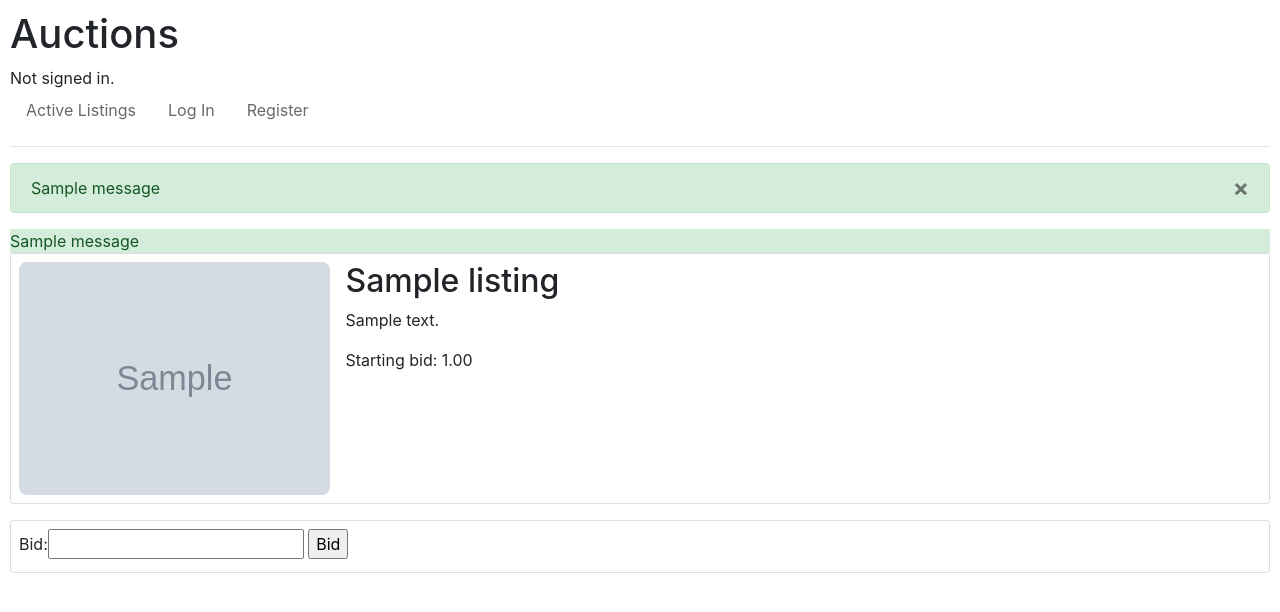
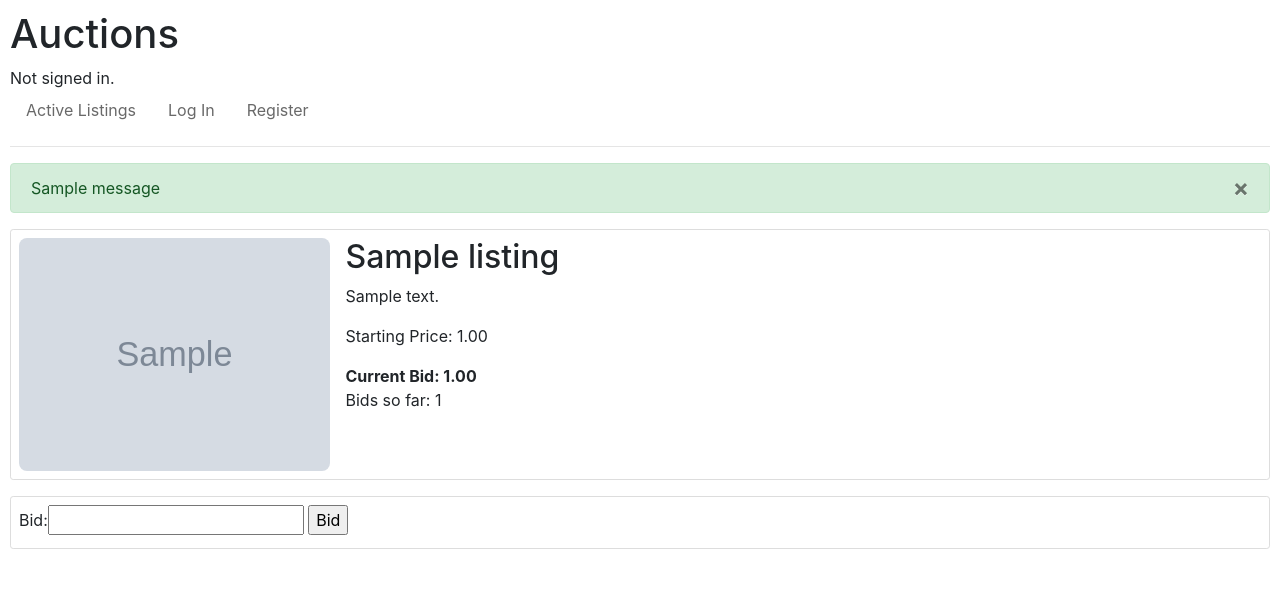
Before and after one commit to mtmahe/commerce, a Django app: page /listing/1/ in a window 1280 px wide. Shown: the top 612 px of the page. Run offline with Django 3.2, Linux system fonts and the light colour scheme; tables that the repository leaves empty hold one stand-in row (values such as "Sample post"); grey boxes marked "Sample" are stand-in pictures; one stand-in notice (Sample message) is shown; some libraries are stand-ins or nearby versions.

Commit message:
added current price and bid count to listing

```diff
--- a/auctions/models.py
+++ b/auctions/models.py
@@ -54,7 +54,7 @@ class Bid(models.Model):
     bid = models.DecimalField(max_digits=9, decimal_places=2) #make sure higher than previous bid
 
     def __str__(self):
-        return self.bid
+        return f"Listing id: {self.listing_id.id} Bidder: {self.bidder.username} Bid: {self.bid}"
 
 class NewBidForm(forms.ModelForm):
     """ form for bid """
--- a/auctions/templates/auctions/includes/messages.html
+++ b/auctions/templates/auctions/includes/messages.html
@@ -8,6 +8,5 @@
         {{ message }}
       </div>
     </div>
-    <li class="{{ message.tags }}">{{ message }}</li>
   {% endfor %}
 {% endif %}
--- a/auctions/templates/auctions/listing.html
+++ b/auctions/templates/auctions/listing.html
@@ -13,7 +13,9 @@
     <div class="media-body listing-body">
       <h2 class="listing-title">{{ listing.title }}</h2>
       <p class="listing-description">{{ listing.description }}</p>
-      <p>Starting bid: {{ listing.starting_bid }}</p>
+      <p>Starting Price: {{ listing.starting_bid }}</p>
+      <strong>Current Bid: {{ current_price }}</strong>
+      <p>Bids so far: {{ bid_count }}</p>
     </div>
   </article>
 
--- a/auctions/views.py
+++ b/auctions/views.py
@@ -114,10 +114,22 @@ def listing(request, pk):
         newBidForm = NewBidForm()
         #commentForm = CommentForm()
 
+    # Get current highest bid, first value is starting_bid
+    try:
+        current_price = Bid.objects.filter(listing_id=pk).order_by('-id')[0].bid
+    except:
+        current_price = listing.starting_bid
+
+    # Number of bids
+    bid_count = Bid.objects.filter(listing_id=pk).count()
+
+
     return render(request, "auctions/listing.html", {
         "listing": listing,
         "pk": pk,
-        "newBidForm": newBidForm
+        "newBidForm": newBidForm,
+        "current_price": current_price,
+        "bid_count": bid_count,
     })
 
 
```
Also changed, not shown: auctions/utils.py (added).
